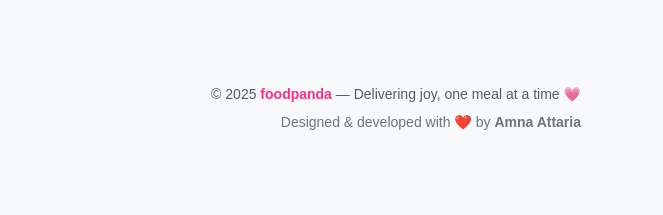
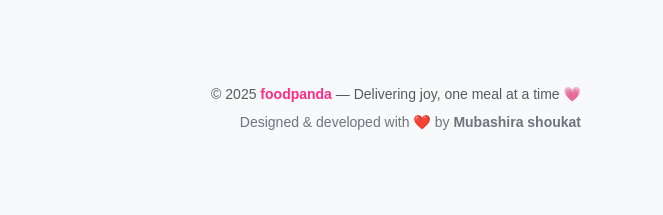
Before and after one commit to MARIAHUSSAIN123/foodpanda, a plain HTML site: page index.html in a window 1280 px wide. Shown: the part 1735-1950 px from the top of the page, 617-1280 px from the left. Drawn offline with nearby package versions, Linux system fonts and the light colour scheme.

Commit message:
Update index.html

```diff
--- a/index.html
+++ b/index.html
@@ -531,7 +531,7 @@
         <p class="small mb-1 text-muted">
           © 2025 <span style="color:#ff2b85; font-weight:600;">foodpanda</span> — Delivering joy, one meal at a time 💗
         </p>
-        <small class="text-secondary">Designed & developed with ❤️ by <strong>Amna Attaria</strong></small>
+        <small class="text-secondary">Designed & developed with ❤️ by <strong>Mubashira shoukat</strong></small>
       </div>
     </div>
   </div>
```
